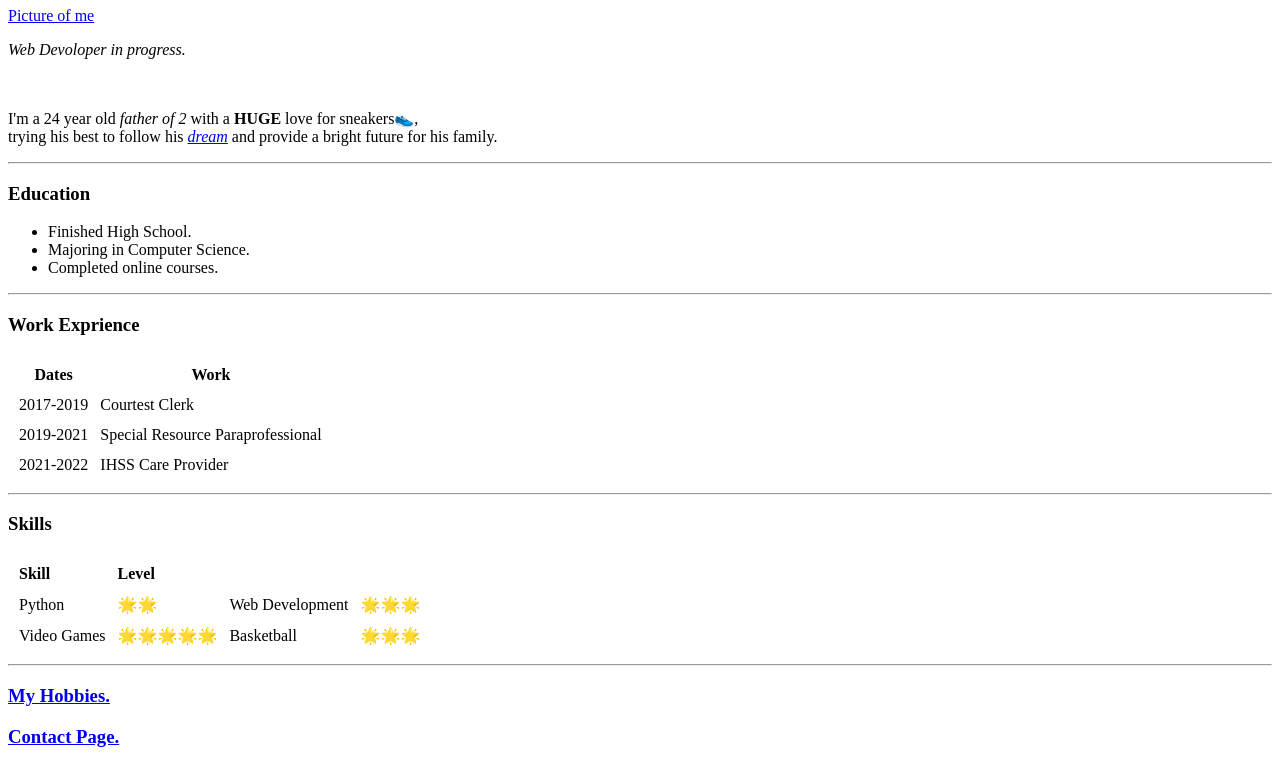
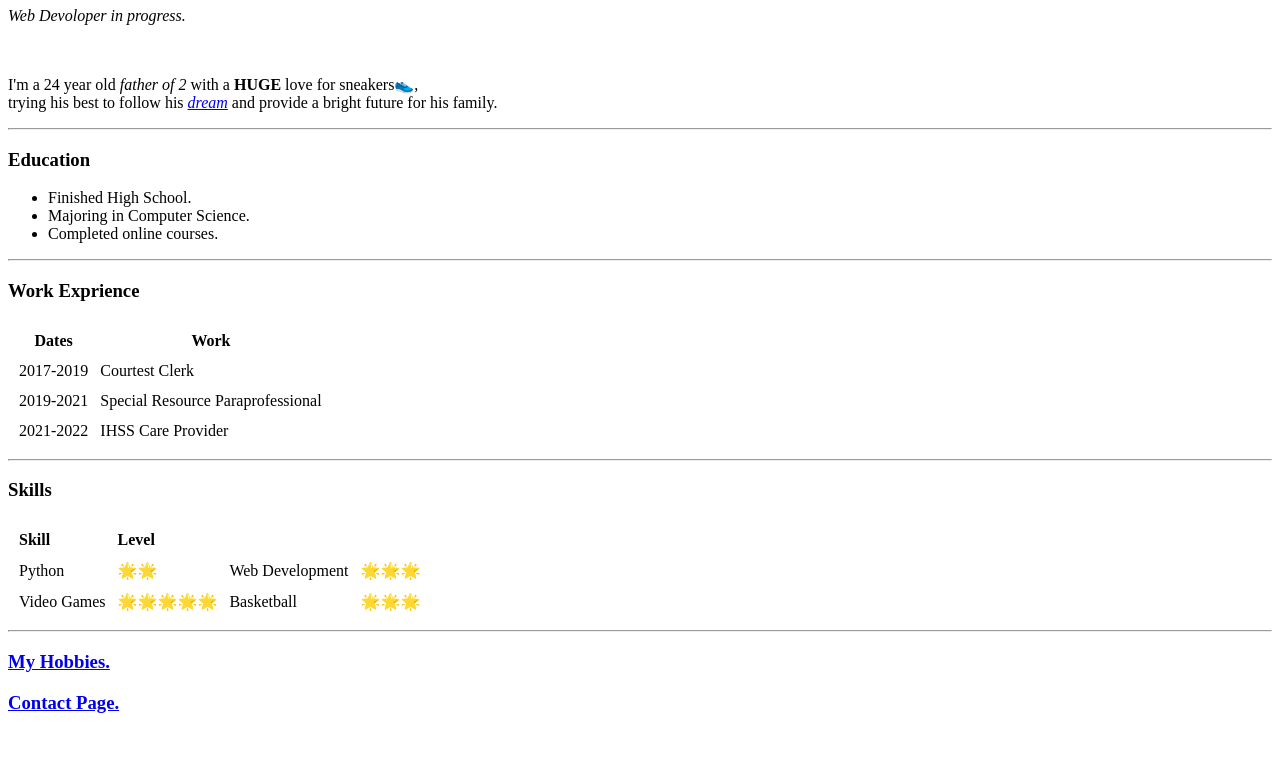
Before and after one commit to gbenny97/CV, a plain HTML site: page index.html in a window 1280 px wide. Shown: the part 73-839 px from the top of the page. After the commit the page ends 805 px from the top, so only its background shows below. Drawn offline with Linux system fonts and the light colour scheme.

Commit message:
Added initial cv website files

```diff
--- a/index.html
+++ b/index.html
@@ -11,7 +11,6 @@
 <!-- a(anchor tag) has an attribute called href so <a href="link.com"> text inside is what is highlighted and will take you a new website</a> -->
 <body>
   <h1>Garrett Benson</h1>
-  <a href="A81A7EB2-46E1-40D7-839E-A7042EC0B20C_1_105_c.jpeg">Picture of me </a>
   <p><em>Web Devoloper in progress.</em></p>
   <br>
   <p>I'm a 24 year old <em> father of 2 </em> with a <strong>HUGE</strong> love for sneakers👟,<br> trying his best to follow his <em> <a href="https://jobs.nike.com/">dream</a></em> and provide a bright future for his family.</p>
```
